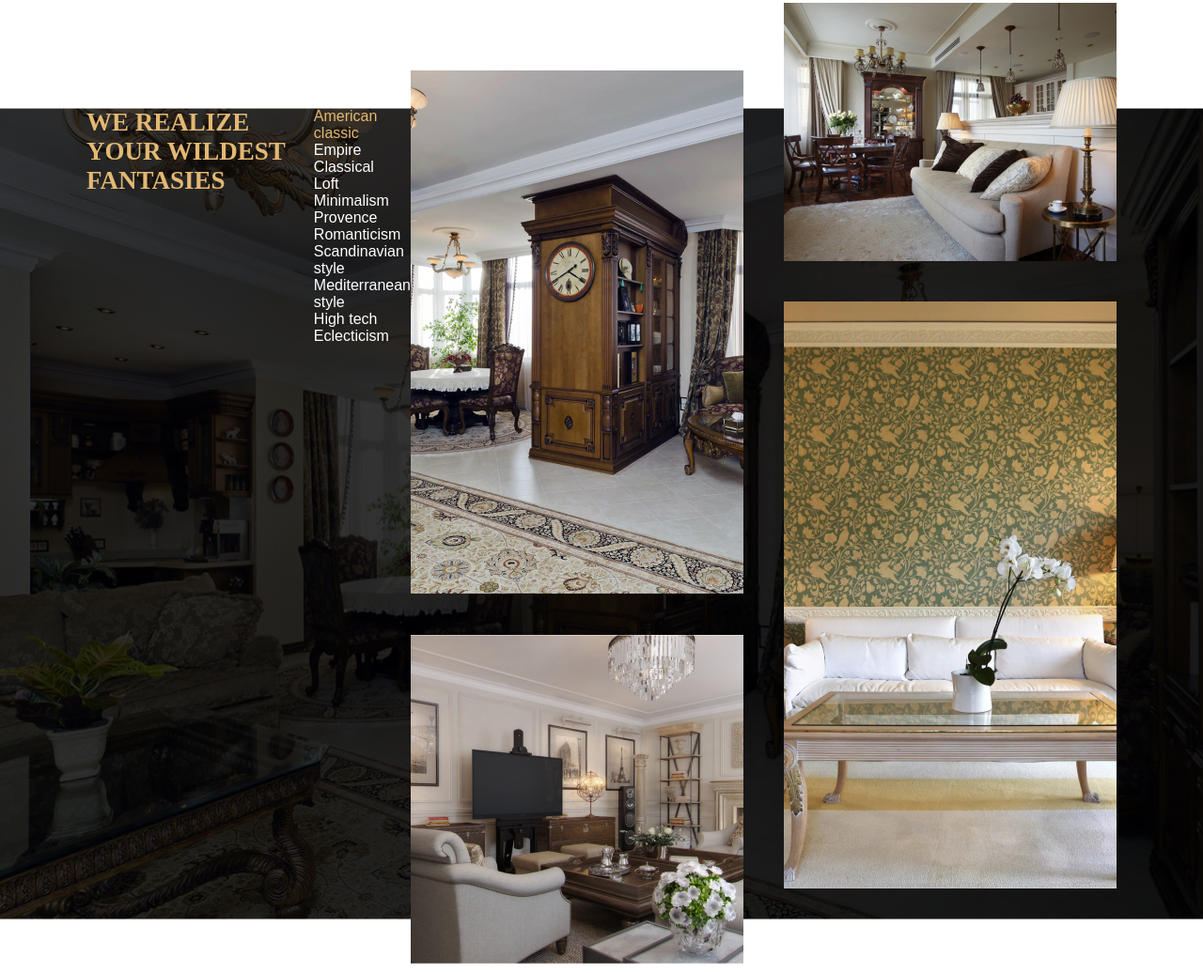
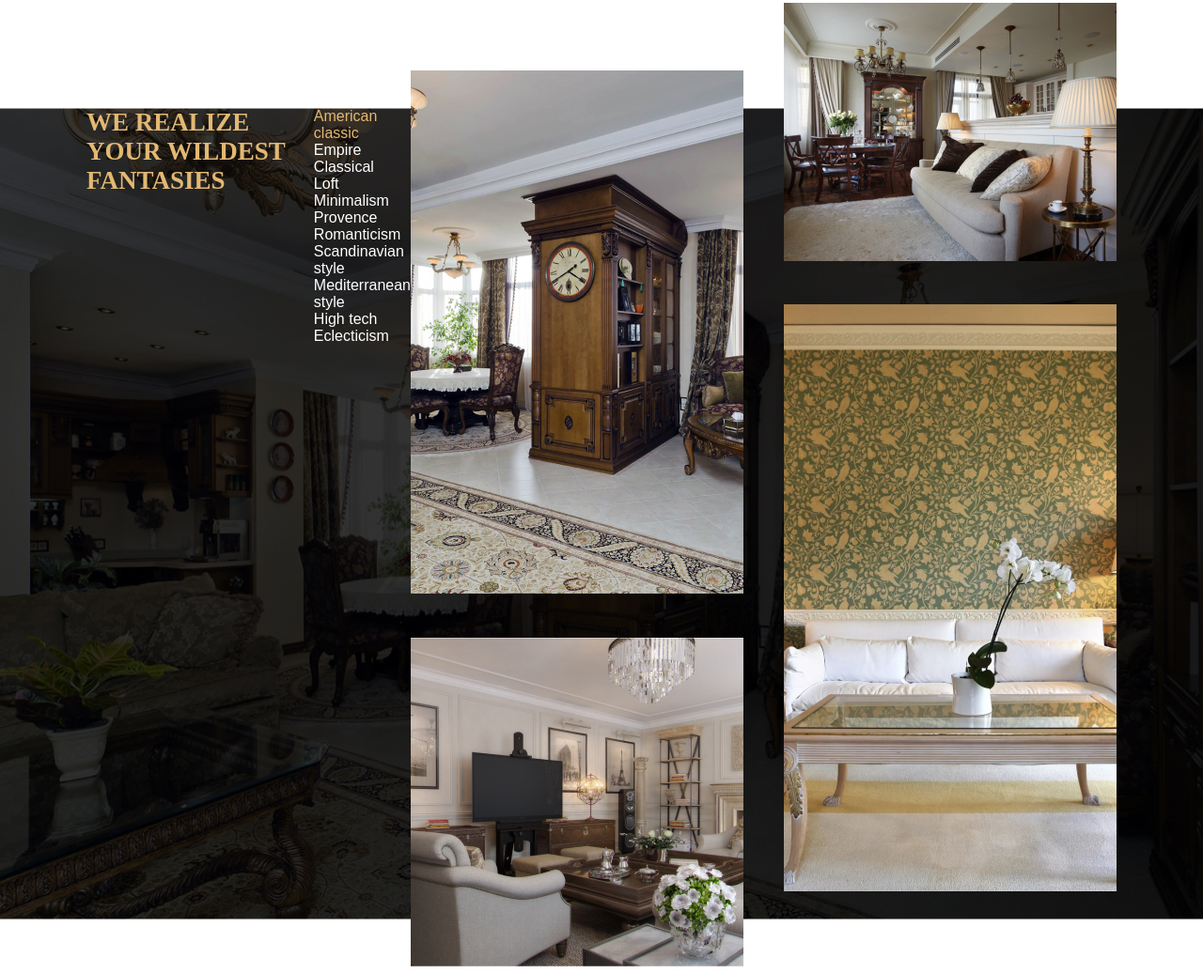
Before and after one commit to romanpast/RepairDesignProjectSF, a website: page index.html in a window 1280 px wide. Shown: the part 6439-7475 px from the top of the page at 94% size. Drawn offline with Linux system fonts and the light colour scheme.

Commit message:
fixed margin issue

```diff
--- a/index.html
+++ b/index.html
@@ -287,7 +287,7 @@
                         <li>High tech</li>
                         <li>Eclecticism</li>
                     </div>
-                    <div class="slider-wrapper-bottom">
+                    <!-- <div class="slider-wrapper-bottom"> -->
                         <div class="slider slider-bottom" id="slider-bottom" >
                             <div class="slide-bottom slide1-btm"><img src="public/img/slide1-btm.jpg" alt="Repair design"
                                     title="Repair design"></div>
@@ -297,7 +297,7 @@
                                     title="Repair design"></div>
                             <div class="slide-bottom slide4-btm"><img src="public/img/slide4-btm.jpg" alt="Repair design"
                                     title="Repair design"></div>
-                        </div>
+                        <!-- </div> -->
                     </div>
                 </div>
             </div>
@@ -340,7 +340,7 @@
     </main>
 
     <footer>
-        <div class="container">
+<div class="container">
             <div class="navbar">
                 <span class="logo">IC "Repair Design Project"</span>
                 <nav>
--- a/public/css/style.css
+++ b/public/css/style.css
@@ -15,7 +15,7 @@
 }
 
 html, body {
-/*   overflow-x: hidden; */
+  overflow-x: hidden;
   scroll-behavior: smooth;
 }
 
@@ -573,10 +573,9 @@ header {
 
 .design {
   margin-top: 242px;
-  height: 864px;
   background: url("../img/design-bg.jpg");
   background-repeat: no-repeat;
-  background-size: cover;
+  background-size: 100% 864px;
 }
 
 .design-wrapper {
@@ -586,7 +585,7 @@ header {
 .slider-bottom {
   display: grid;
   grid-template-columns: auto auto;
-  grid-template-columns: auto auto;
+  grid-template-rows: 557px 557px;
   gap: 43px;
 }
 
--- a/public/src/style.css
+++ b/public/src/style.css
@@ -578,28 +578,34 @@ header {
 
 .slider-bottom {
   display: grid;
+  /* grid-template-columns: repeat(2, 1fr);
+  grid-auto-rows: minmax(min-content, max-content); */
   grid-template-columns: auto auto;
+  /* grid-template-rows: 557px 557px; */
   gap: 43px;
 }
 
 .slide1-btm {
-  position: relative;
-  top: -40px;
+  /* position: relative;
+  top: -40px; */
+  margin-top: -40px;
 }
 
 .slide2-btm {
-  position: relative;
-  top: -112px;
+  /* position: relative;
+  top: -112px; */
+  margin-top: -112px;
 }
 
 .slide3-btm {
-  position: relative;
-  top: -43px;
+  /* position: relative;
+  top: -43px; */
 }
 
 .slide4-btm {
-  position: relative;
-  top: -398px;
+  /* position: relative;
+  top: -398px; */
+  margin-top: -355px;
 }
 
 @media screen and (max-width: 1300px) {
```
Also changed, not shown: 1 other file.
